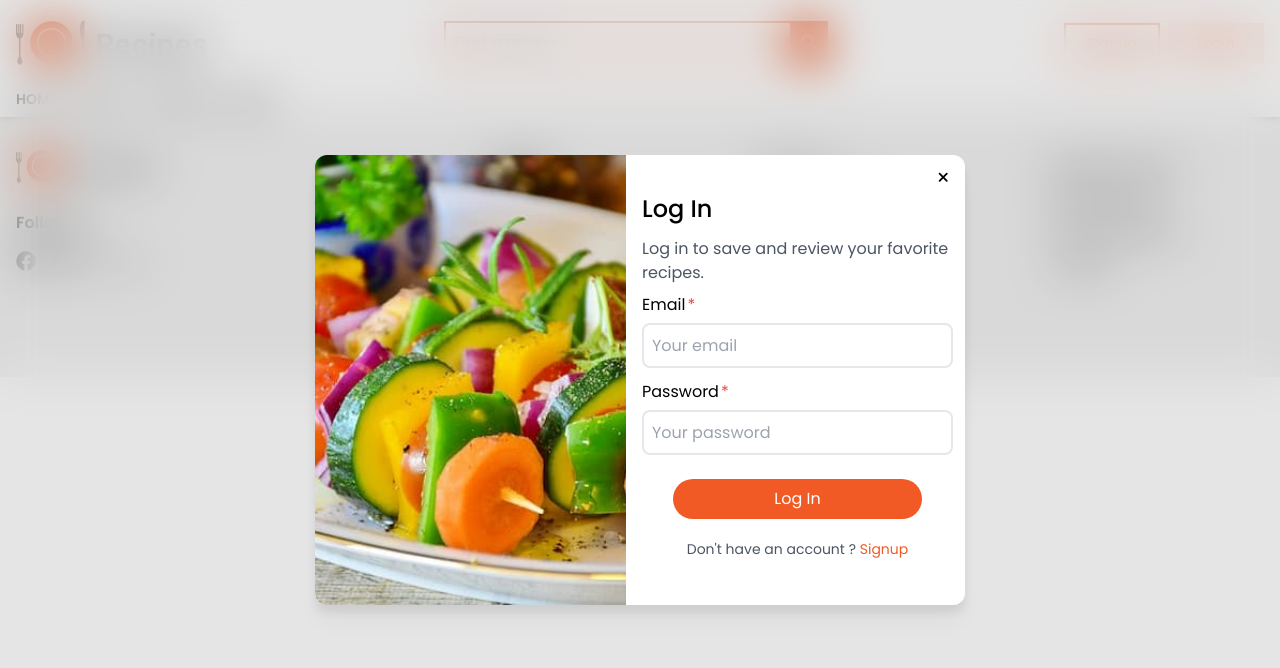
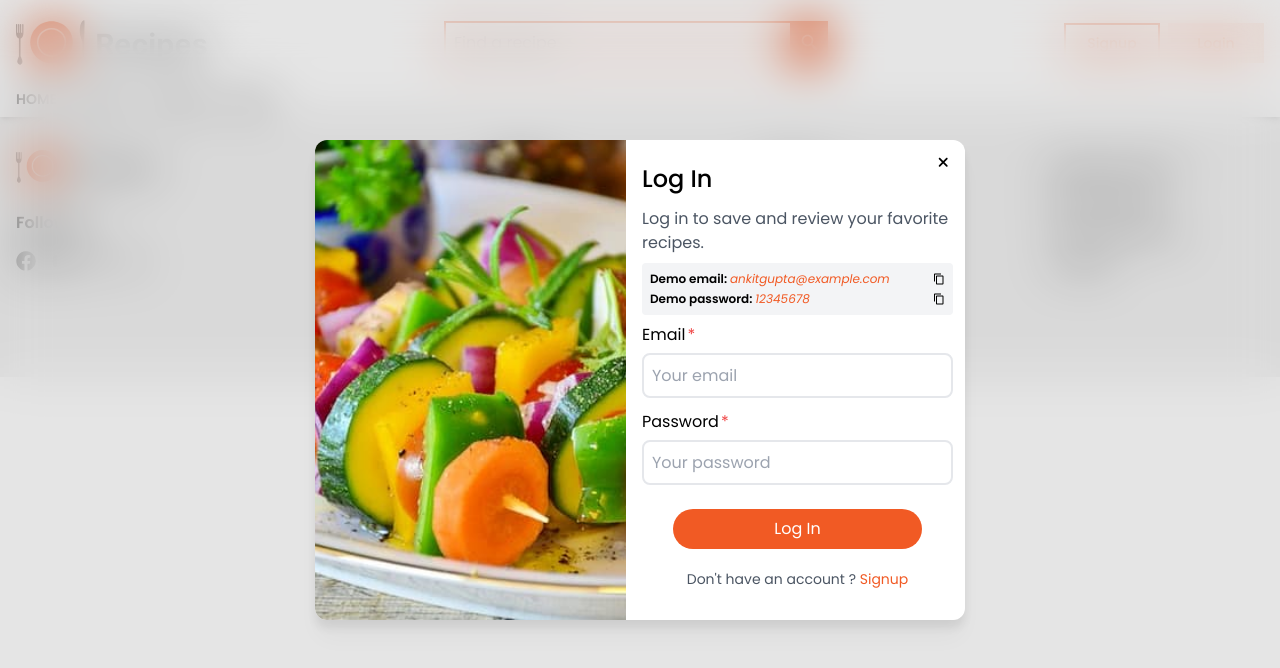
Before and after one commit to Pankaj-Panday/food-recipe-app, a React (Vite) app in the folder frontend/: page /login in a window 1280 px wide. Shown: the top 668 px of the page. Built offline with nearby package versions, Linux system fonts and the light colour scheme; no server answers.

Commit message:
Added demo credentials

```diff
--- a/frontend/src/components/LoginForm.jsx
+++ b/frontend/src/components/LoginForm.jsx
@@ -1,4 +1,4 @@
-import React, { useState, useEffect } from "react";
+import React, { useState, useEffect, useRef } from "react";
 import { FaXmark } from "react-icons/fa6";
 import { Input, Button } from "./index.js";
 import foodImg from "../assets/imgs/loginForm.jpg";
@@ -8,6 +8,8 @@ import { useNavigate, Link } from "react-router-dom";
 import userService from "../services/user.service.js";
 import { userLogin } from "../app/authSlice.js";
 import { AiOutlineLoading3Quarters } from "react-icons/ai";
+import { MdContentCopy } from "react-icons/md";
+import { IoCheckmarkDoneSharp } from "react-icons/io5";
 
 const LoginForm = () => {
   useEffect(() => {
@@ -61,30 +63,30 @@ const LoginForm = () => {
       <div id="overlay" className="overlay">
         <div
           id="formContainer"
-					className="md:h-[450px] my-10 md:mt-0 sign-log-container"
+          className="sign-log-container my-10 md:mt-0 md:h-[480px]"
         >
-					<div className="h-[240px] md:h-full md:flex-1 overflow-hidden rounded-t-xl md:rounded-tr-none md:rounded-bl-xl">
+          <div className="h-[240px] overflow-hidden rounded-t-xl md:h-full md:flex-1 md:rounded-bl-xl md:rounded-tr-none">
             <img
-							className="object-cover w-full h-full"
+              className="h-full w-full object-cover"
               src={foodImg}
               alt="food image"
             />
           </div>
-					<div className="mx-3 mb-4 md:flex-1 md:self-center md:mb-0">
+          <div className="mx-3 mb-4 md:mb-0 md:flex-1 md:self-center">
             <h2 className="mb-3 text-2xl font-medium">Log In</h2>
             <p className="text-gray-600">
               Log in to save and review your favorite recipes.
             </p>
             {error && (
-							<small className="my-2 py-1.5 text-center text-red-700 bg-red-200 block rounded-lg">
+              <small className="my-2 block rounded-lg bg-red-200 py-1.5 text-center text-red-700">
                 {frontendError.email?.message ||
                   frontendError.password?.message ||
                   backendError}
               </small>
             )}
-
+            <DemoUserCredentials />
             <form
-							className="flex flex-col gap-3 mt-2"
+              className="mt-2 flex flex-col gap-3"
               onSubmit={handleSubmit(onLogin)}
               noValidate
             >
@@ -93,8 +95,9 @@ const LoginForm = () => {
                 type="email"
                 required
                 placeholder="Your email"
-								className="py-2 rounded-lg disabled:opacity-40"
+                className="rounded-lg py-2 disabled:opacity-40"
                 disabled={isSubmitting}
+                autoComplete="off"
                 {...register("email", {
                   required: "Email is required",
                   pattern: {
@@ -107,7 +110,8 @@ const LoginForm = () => {
                 label="Password"
                 type="password"
                 placeholder="Your password"
-								className="py-2 rounded-lg disabled:opacity-40"
+                className="rounded-lg py-2 disabled:opacity-40"
+                autoComplete="off"
                 required
                 disabled={isSubmitting}
                 {...register("password", {
@@ -116,16 +120,16 @@ const LoginForm = () => {
               />
               <Button
                 type="submit"
-								className="flex items-center justify-center w-4/5 h-10 py-2 mx-auto mt-3 capitalize rounded-full disabled:opacity-50"
+                className="mx-auto mt-3 flex h-10 w-4/5 items-center justify-center rounded-full py-2 capitalize disabled:opacity-50"
                 disabled={isSubmitting}
               >
                 {isSubmitting ? (
-									<AiOutlineLoading3Quarters className="text-sm align-middle animate-spin" />
+                  <AiOutlineLoading3Quarters className="animate-spin align-middle text-sm" />
                 ) : (
                   <span>Log in</span>
                 )}
               </Button>
-							<p className="my-2 text-sm text-center text-gray-600">
+              <p className="my-2 text-center text-sm text-gray-600">
                 Don't have an account ?{" "}
                 <Link to="/signup" className="text-brand-primary">
                   Signup
@@ -134,7 +138,7 @@ const LoginForm = () => {
             </form>
           </div>
           <button
-						className="absolute grid text-xl text-black bg-white rounded-full place-content-center h-7 w-7 right-2 top-2"
+            className="absolute right-2 top-2 grid h-7 w-7 place-content-center rounded-full bg-white text-xl text-black"
             onClick={() => navigate(-1)}
           >
             <FaXmark size="0.9rem" />
@@ -145,4 +149,68 @@ const LoginForm = () => {
   );
 };
 
+const DemoUserCredentials = () => {
+  const emailRef = useRef(null);
+  const passwordRef = useRef(null);
+  const [textCopied, setTextCopied] = useState({
+    email: false,
+    password: false,
+  });
+
+  const handleCopy = (copiedItem) => {
+    let value;
+    if (copiedItem === "email") {
+      value = emailRef.current.textContent;
+      setTextCopied({ email: true, password: false });
+    } else if (copiedItem === "password") {
+      value = passwordRef.current.textContent;
+      setTextCopied({ email: false, password: true });
+    }
+    setTimeout(() => {
+      setTextCopied({ email: false, password: false });
+    }, 1000);
+    window.navigator.clipboard.writeText(value);
+  };
+
+  return (
+    <article className="mt-2 rounded bg-gray-100 p-2 text-xs">
+      <section className="flex flex-col gap-1">
+        <div className="flex items-center justify-between gap-2">
+          <p>
+            <span className="font-semibold">Demo email: </span>
+            <span ref={emailRef} className="italic text-brand-primary">
+              ankitgupta@example.com
+            </span>
+          </p>
+          {!textCopied.email && (
+            <button title="copy" onClick={() => handleCopy("email")}>
+              <MdContentCopy />
+            </button>
+          )}
+          {textCopied.email && (
+            <IoCheckmarkDoneSharp className="text-green-600" />
+          )}
+        </div>
+
+        <div className="flex items-center justify-between gap-2">
+          <p>
+            <span className="font-semibold">Demo password: </span>
+            <span ref={passwordRef} className="italic text-brand-primary">
+              12345678
+            </span>
+          </p>
+          {!textCopied.password && (
+            <button title="copy" onClick={() => handleCopy("password")}>
+              <MdContentCopy />
+            </button>
+          )}
+          {textCopied.password && (
+            <IoCheckmarkDoneSharp className="text-green-600" />
+          )}
+        </div>
+      </section>
+    </article>
+  );
+};
+
 export default LoginForm;
```
Lines whose indentation alone changed are shown as unchanged.
